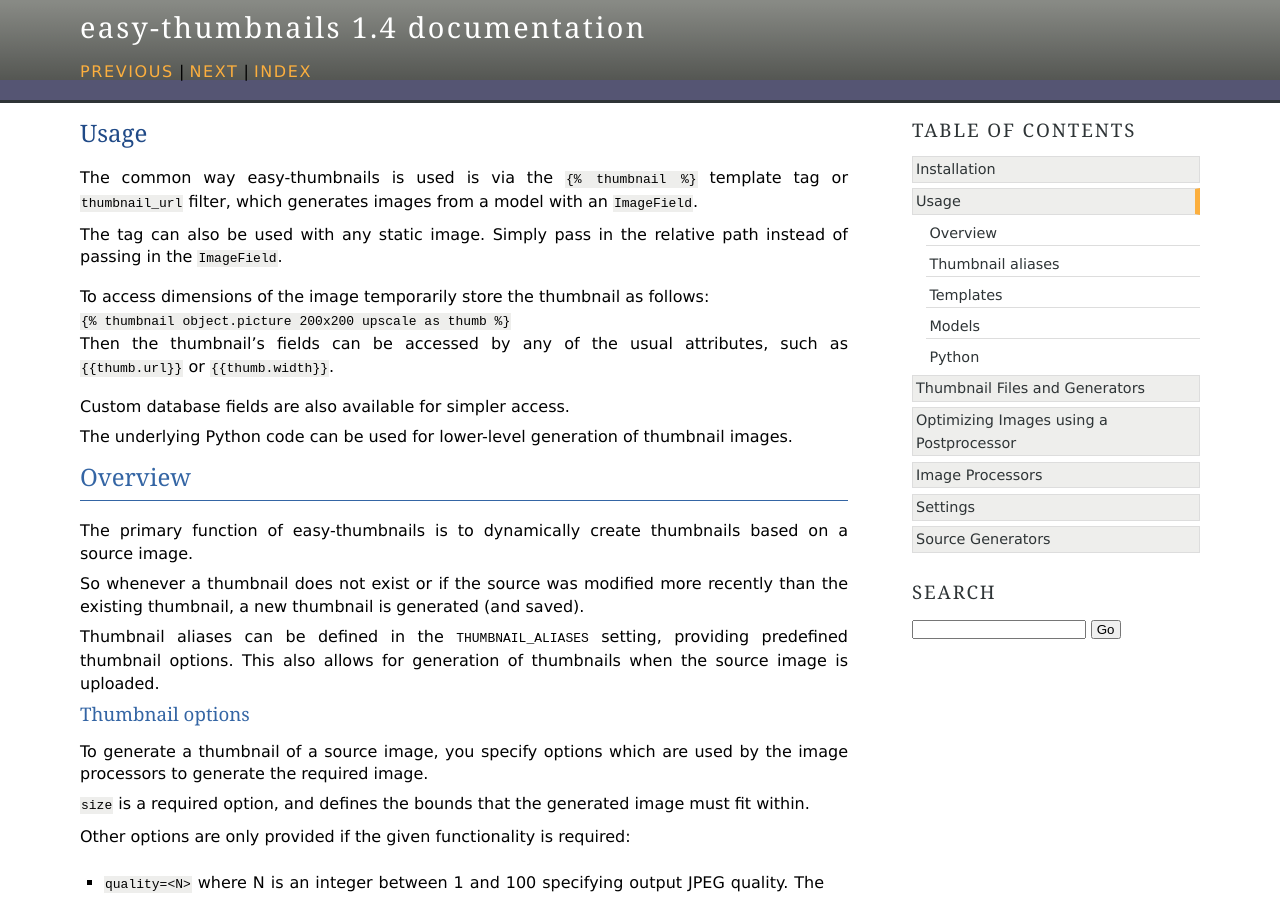
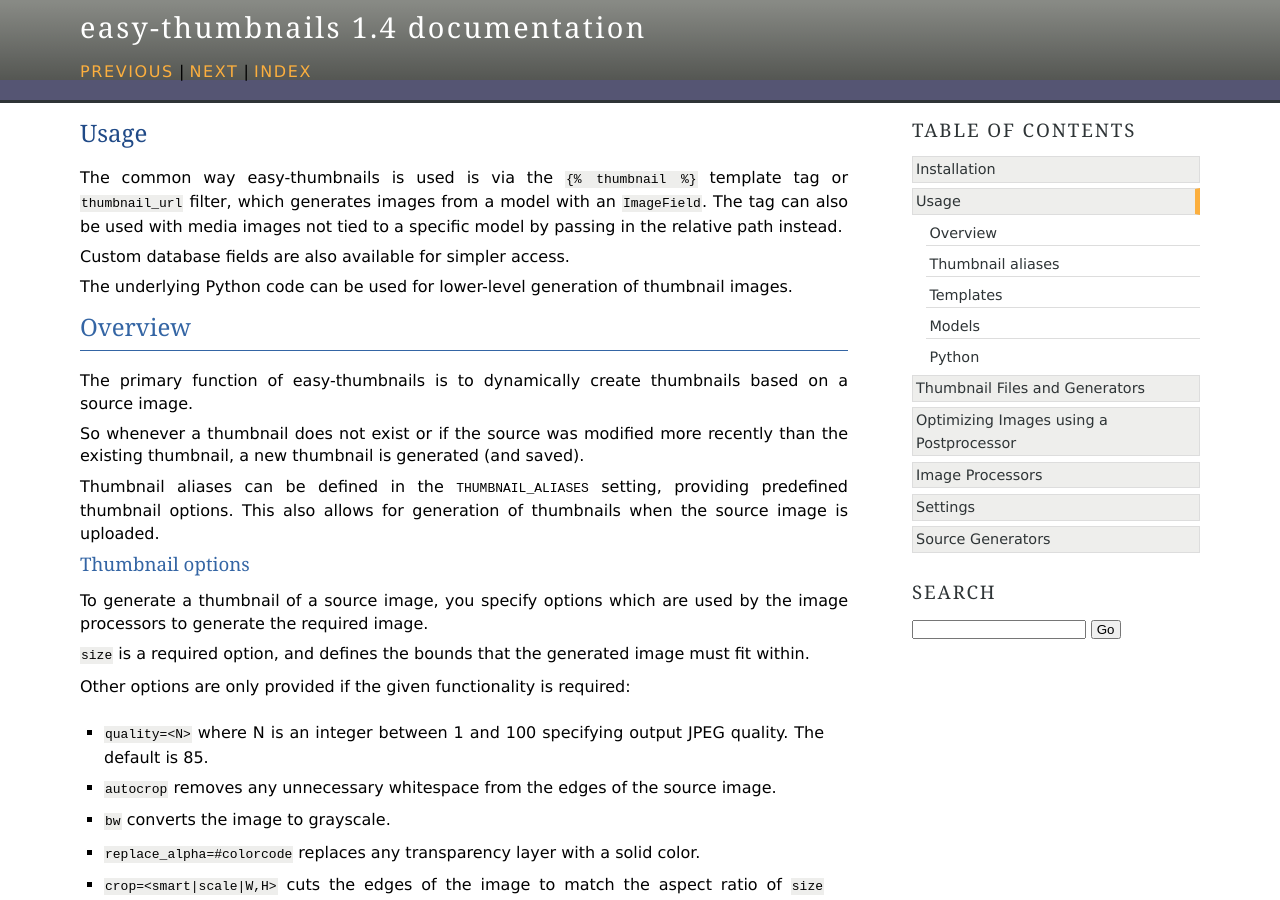
Before and after one commit to SmileyChris/easy-thumbnails, a Sphinx documentation site: the page built from docs/usage.rst, in a window 1280 px wide and 900 px high. Built offline with Sphinx 7.4.7, drawn with Linux system fonts in a browser that asks for light colours.

Commit message:
Tidy up the docs suggested in #242

```diff
--- a/docs/usage.rst
+++ b/docs/usage.rst
@@ -3,15 +3,9 @@ Usage
 =====
 
 The common way easy-thumbnails is used is via the ``{% thumbnail %}`` template
-tag or ``thumbnail_url`` filter, which generates
-images from a model with an ``ImageField``.
-
-The tag can also be used with any static image. Simply pass in the relative
-path instead of passing in the ``ImageField``.
-
-|  To access dimensions of the image temporarily store the thumbnail as follows:
-|  ``{% thumbnail object.picture 200x200 upscale as thumb %}``
-|  Then the thumbnail's fields can be accessed by any of the usual attributes, such as ``{{thumb.url}}`` or ``{{thumb.width}}``.
+tag or ``thumbnail_url`` filter, which generates images from a model with an
+``ImageField``. The tag can also be used with media images not tied to a
+specific model by passing in the relative path instead.
 
 Custom database fields are also available for simpler access.
 
```
Also changed, not shown: 1 other file.
